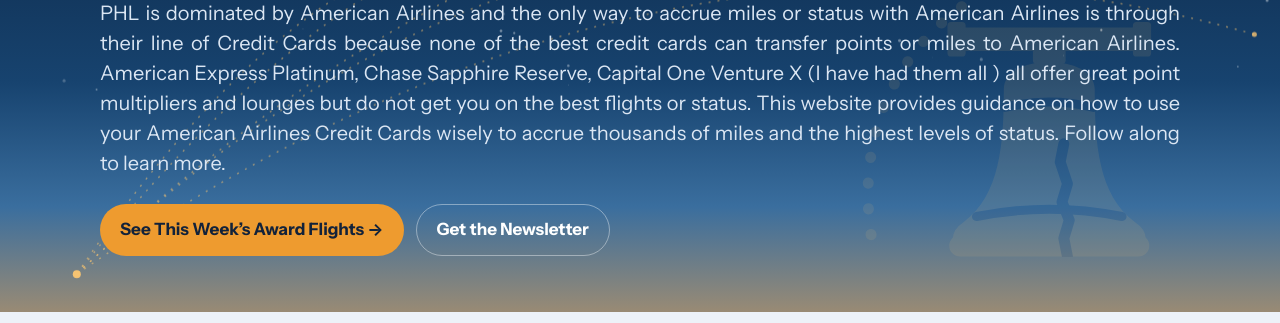
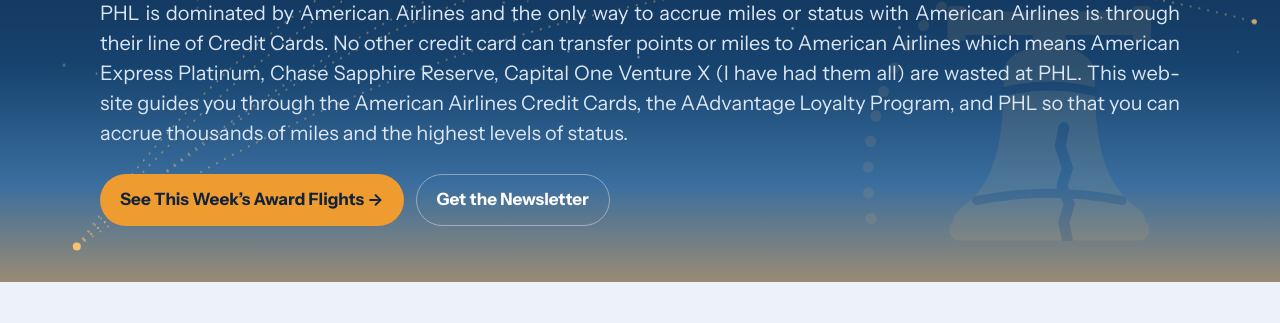
Before and after one commit to phlpoints/PHLPoints, a plain HTML site: page index.html in a window 1280 px wide. Shown: the part 230-553 px from the top of the page. Drawn offline with Linux system fonts and the light colour scheme.

Commit message:
Update home intro paragraph
Co-Authored-By: Claude Opus 5.5 <noreply@anthropic.com>
Claude-Session: https://claude.ai/code/session_01RVm4u5wigveH37p6boEkoy

```diff
--- a/index.html
+++ b/index.html
@@ -792,7 +792,7 @@ a.path:hover{transform:translateY(-2px);box-shadow:0 12px 28px rgba(14,42,71,.12
           <div>
             <div class="eyebrow">An independent guide for Philadelphia flyers</div>
             <h1>Philly’s Guide to <em>Flights and Status</em></h1>
-            <p class="hero-sum">PHL is dominated by American Airlines and the only way to accrue miles or status with American Airlines is through their line of Credit Cards because none of the best credit cards can transfer points or miles to American Airlines. American Express Platinum, Chase Sapphire Reserve, Capital One Venture X (I have had them all ) all offer great point multipliers and lounges but do not get you on the best flights or status. This website provides guidance on how to use your American Airlines Credit Cards wisely to accrue thousands of miles and the highest levels of status. Follow along to learn more.</p>
+            <p class="hero-sum">PHL is dominated by American Airlines and the only way to accrue miles or status with American Airlines is through their line of Credit Cards. No other credit card can transfer points or miles to American Airlines which means American Express Platinum, Chase Sapphire Reserve, Capital One Venture X (I have had them all) are wasted at PHL. This website guides you through the American Airlines Credit Cards, the AAdvantage Loyalty Program, and PHL so that you can accrue thousands of miles and the highest levels of status.</p>
             <div class="hero-cta"><a class="btn" href="/deals/">See This Week’s Award Flights →</a><a class="btn ghost" href="https://phlpoints.beehiiv.com/?utm_source=phlpoints&amp;utm_campaign=home-hero" target="_blank" rel="noopener" data-goatcounter-click="newsletter-home-hero">Get the Newsletter</a></div>
           </div>
         </div>
```
